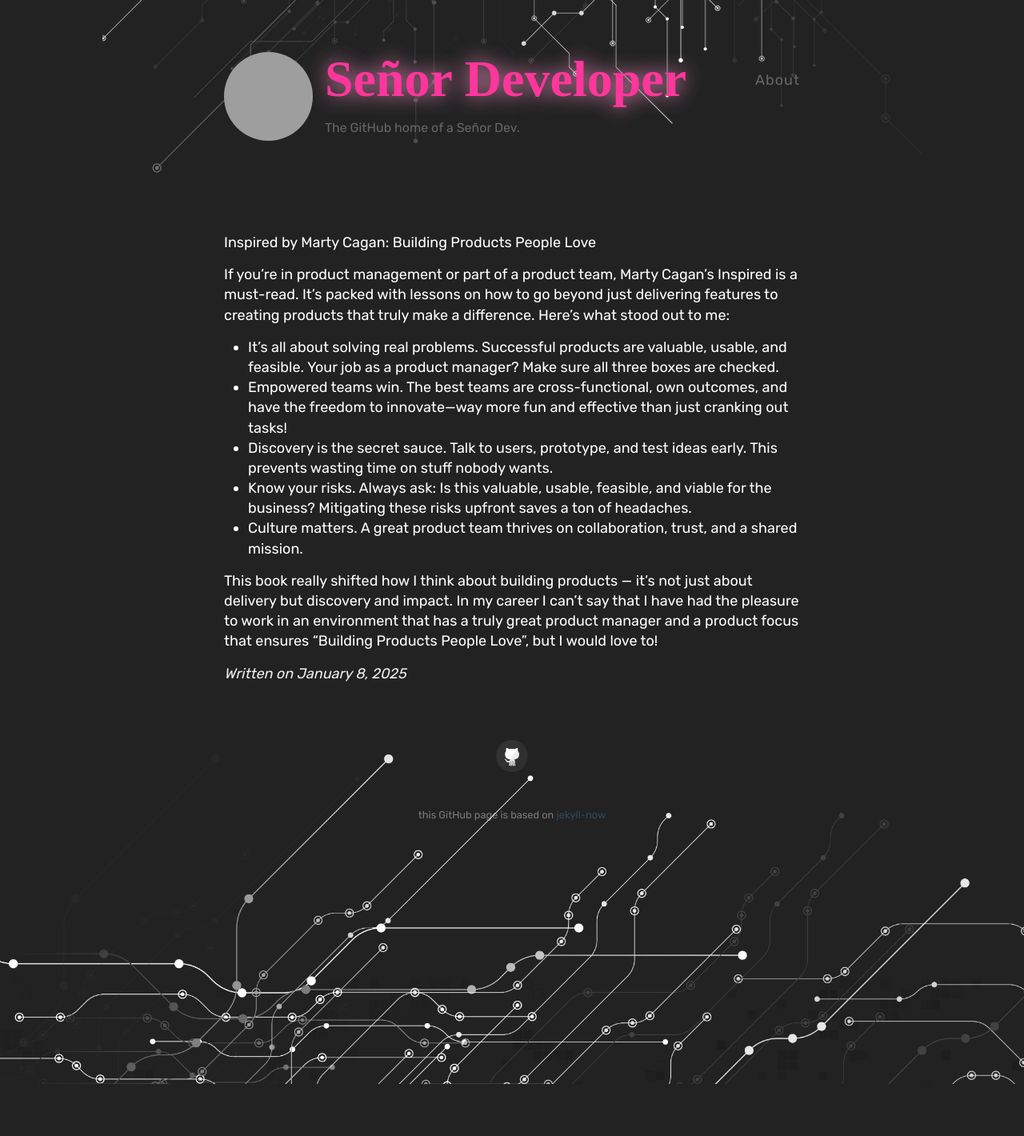
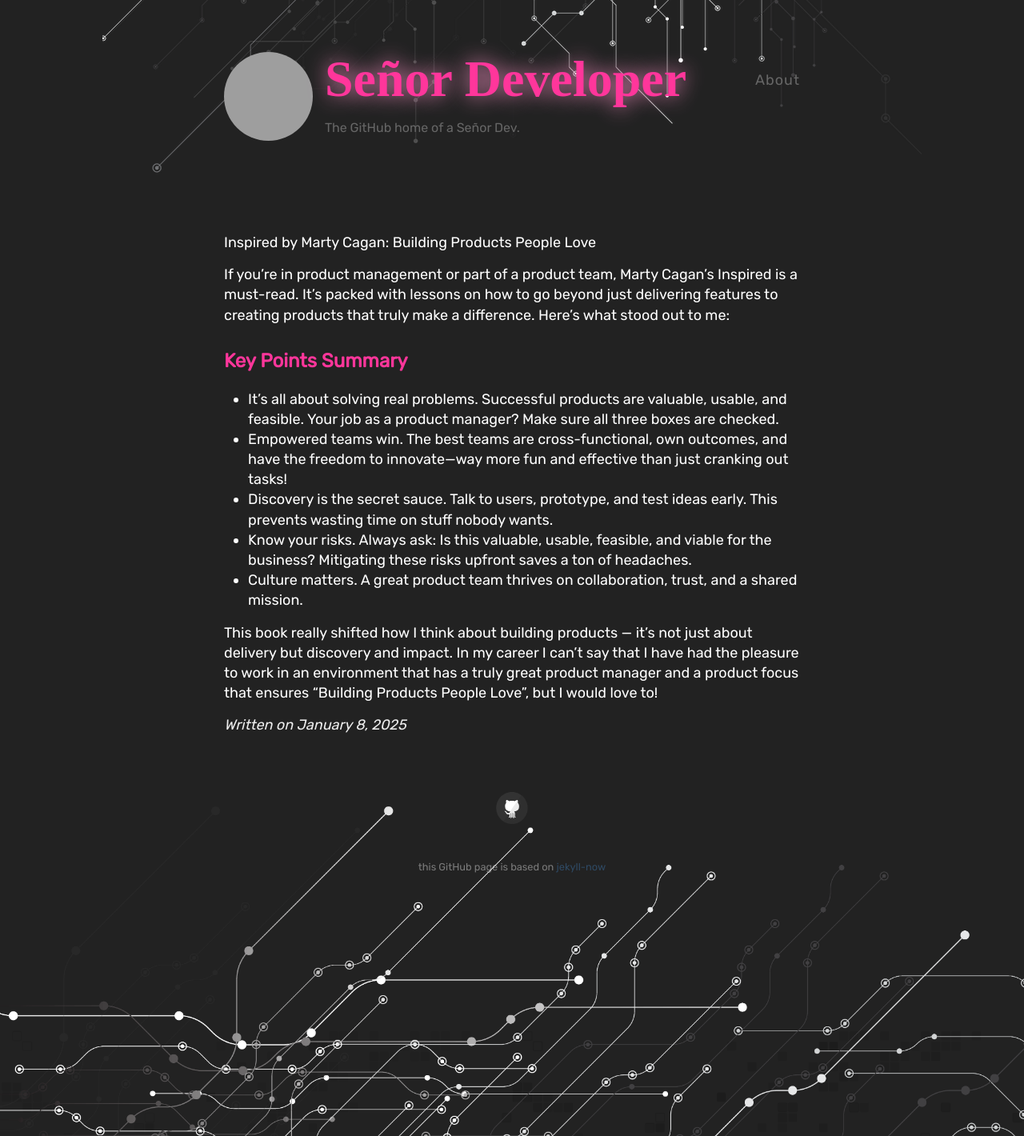
Before and after one commit to ftnilsson/ftnilsson.github.io, a Jekyll site: the page built from _posts/2024-06-20-Inspired-Building-Products-People-Love.md, in a window 1280 px wide. Shown: the whole page at 80% size. Built offline with Jekyll 4.4.1, drawn with Linux system fonts in a browser that asks for light colours; some web fonts are replaced; our own code applies the rules of GitHub Pages for plain Markdown files; before the commit the page ends 1355 px from its top, so only the background shows below that; grey boxes are pictures that could not be loaded.

Commit message:
Update 2024-06-20-Inspired-Building-Products-People-Love.md

```diff
--- a/_posts/2024-06-20-Inspired-Building-Products-People-Love.md
+++ b/_posts/2024-06-20-Inspired-Building-Products-People-Love.md
@@ -7,6 +7,8 @@ Inspired by Marty Cagan: Building Products People Love
 
 If you’re in product management or part of a product team, Marty Cagan’s Inspired is a must-read. It’s packed with lessons on how to go beyond just delivering features to creating products that truly make a difference. Here’s what stood out to me:
 
+## Key Points Summary
+
 * It’s all about solving real problems. Successful products are valuable, usable, and feasible. Your job as a product manager? Make sure all three boxes are checked.
 * Empowered teams win. The best teams are cross-functional, own outcomes, and have the freedom to innovate—way more fun and effective than just cranking out tasks!
 * Discovery is the secret sauce. Talk to users, prototype, and test ideas early. This prevents wasting time on stuff nobody wants.
```
